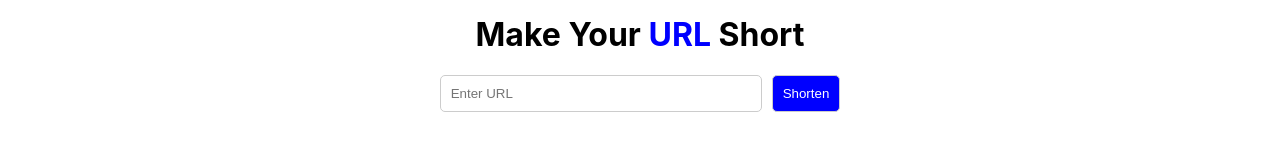
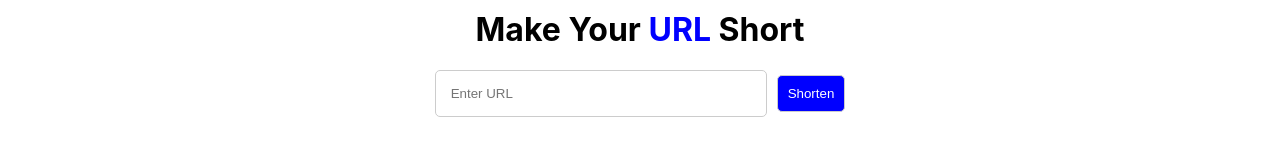
Before and after one commit to ANSH127/UrlShortener-frontend, a React (Create React App) app: page / in a window 1280 px wide. Shown: the part 496-652 px from the top of the page. Built offline with nearby package versions, Linux system fonts and the light colour scheme.

Commit message:
updating file

```diff
--- a/src/pages/HomePage.js
+++ b/src/pages/HomePage.js
@@ -68,7 +68,7 @@ export default function HomePage() {
 
             </h1>
             <div style={{ display: 'flex', justifyContent: 'center', alignItems: 'center' }}>
-                <input type="url" placeholder="Enter URL" style={{ padding: '10px', width: '300px', borderRadius: '5px', border: '1px solid #ccc' }}
+                <input type="url" placeholder="Enter URL" style={{ padding: '15px', width: '300px', borderRadius: '5px', border: '1px solid #ccc' }}
 
                     value={url}
                     onChange={(e) => setUrl(e.target.value)}
```
